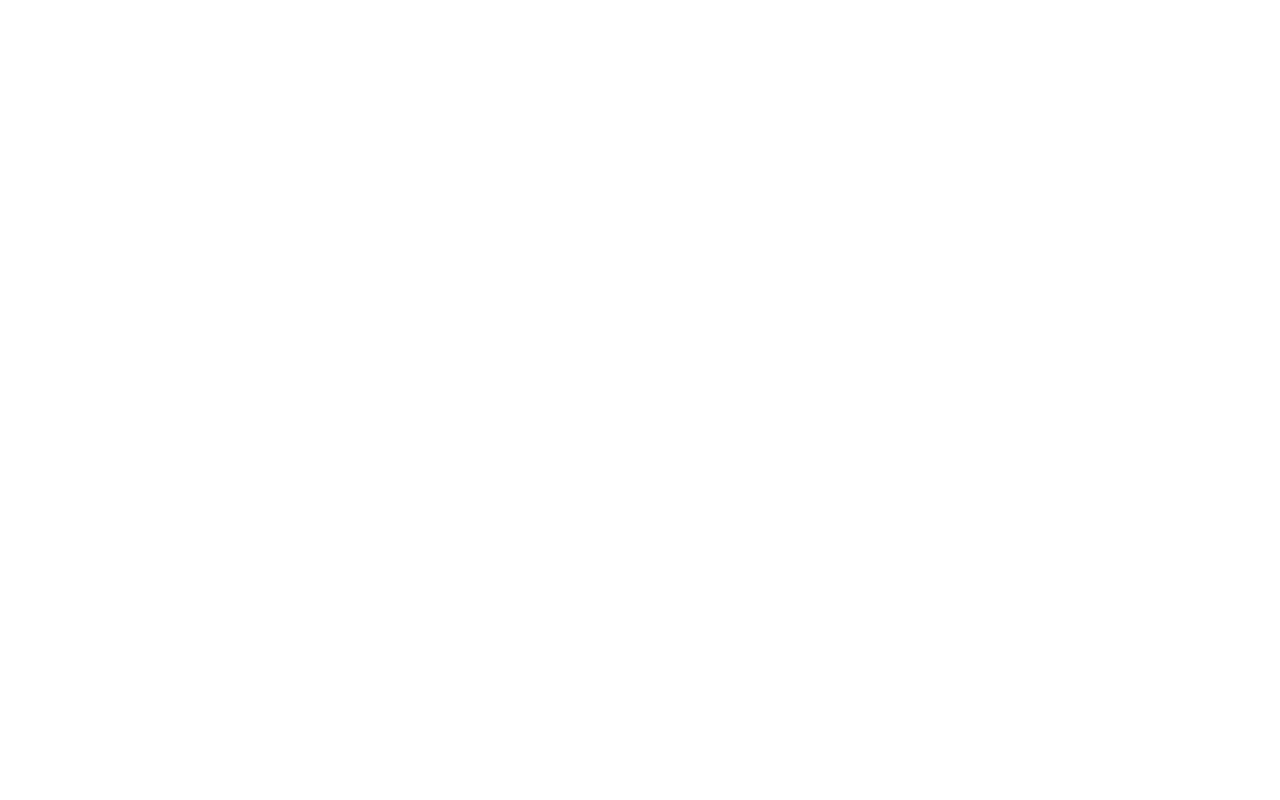
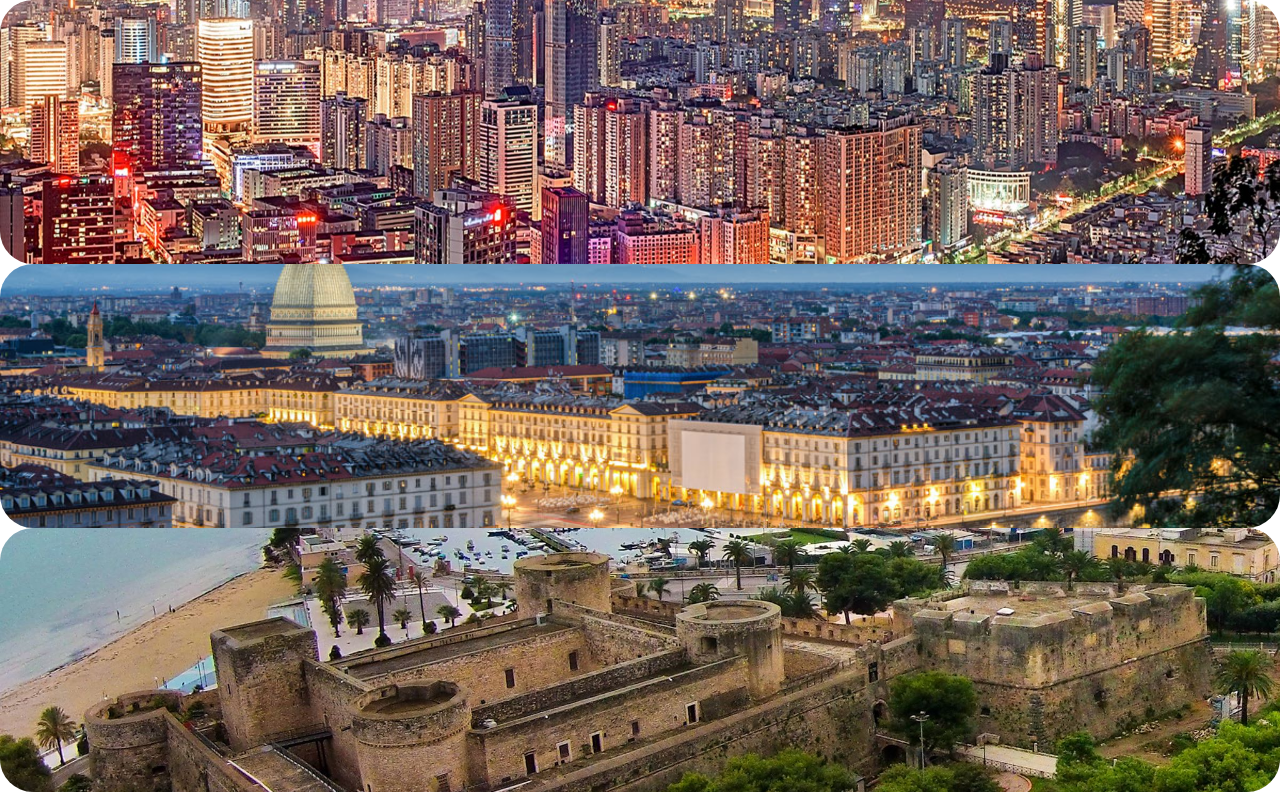
Before and after one commit to Bbxblack00/htmlcss-airbnb, a plain HTML site: page index.html in a window 1280 px wide. Drawn offline with Linux system fonts and the light colour scheme.

Commit message:
v0.02 settign background

```diff
--- a/css/main.css
+++ b/css/main.css
@@ -2,6 +2,14 @@
   margin: 0;
   padding: 0;
   border: 0;
+}
+
+div{
+  background-size: cover;
+  background-position: center;
+  width: 100vw;
+  height: 33vh;
+  border-radius: 33px
 }
 
 
--- a/index.html
+++ b/index.html
@@ -7,17 +7,23 @@
   </head>
 
   <!-- wallpaper start -->
+  <!-- Shenzhen -->
+
   <div class="Cina">
-
+    <span></span>
   </div>
 
+<!-- Torino -->
   <div class="Italy">
+    <span></span>
+  </div>
 
-  </div>
+  <!-- Manfredonia -->
   <div class="Manfredonia">
-
+    <span></span>
   </div>
   <body>
+
   <!-- wallpaper end -->
   </body>
 </html>
```
